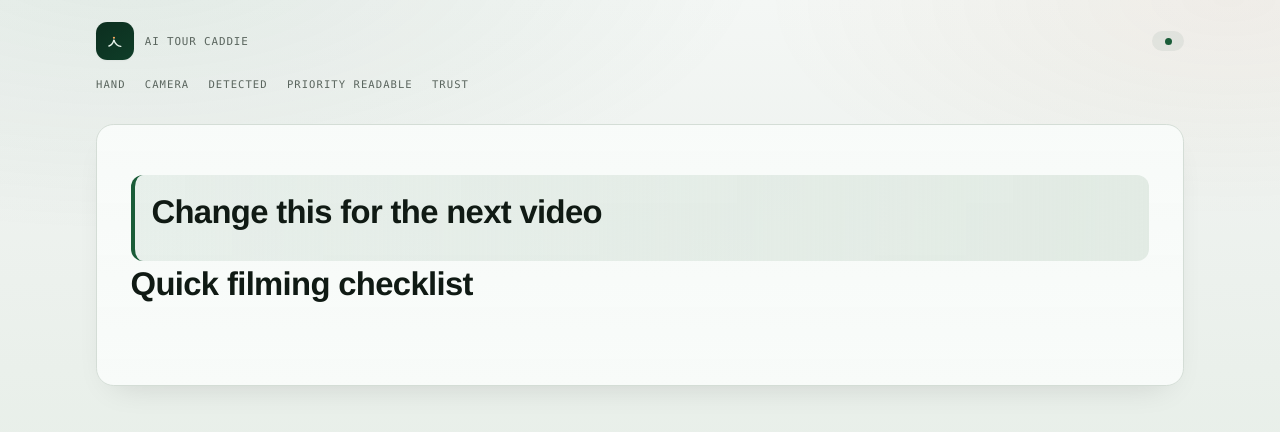
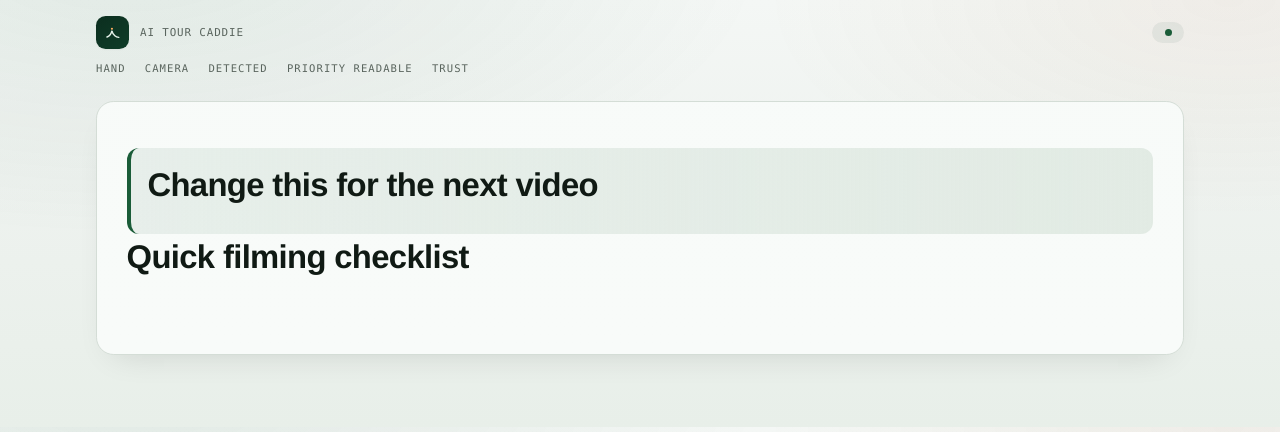
Before and after one commit to kylejames0513-bot/SwingLab, a Python web app: template swinglab/templates/report_guided.html.j2 in a window 1280 px wide. Shown: the top 432 px of the page. Run offline with Jinja, Linux system fonts and the light colour scheme; the template is opened without the code that fills it, so the values that code supplies are empty.

Commit message:
Fix guided report CSS contract collisions and fold density.
Remove data-report-block selectors from CSS, tighten the opening session
chrome, and expect duplicated theater/replay videos in browser checks.

Co-authored-by: kylejames0513-bot <kylejames0513-bot@users.noreply.github.com>

```diff
--- a/swinglab/templates/report_guided.html.j2
+++ b/swinglab/templates/report_guided.html.j2
@@ -91,8 +91,8 @@
     }
     .report-header {
       display: grid;
-      gap: 1rem;
-      padding: 1.4rem 0 1rem;
+      gap: .7rem;
+      padding: 1rem 0 .55rem;
       animation: report-rise .55s ease both;
     }
     .report-brand-row {
@@ -100,7 +100,7 @@
       flex-wrap: wrap;
       align-items: center;
       justify-content: space-between;
-      gap: .75rem 1.25rem;
+      gap: .55rem 1rem;
     }
     .report-brand {
       display: inline-flex;
@@ -113,9 +113,9 @@
     .report-brand__mark {
       display: grid;
       place-items: center;
-      width: 2.35rem;
-      height: 2.35rem;
-      border-radius: .7rem;
+      width: 2.05rem;
+      height: 2.05rem;
+      border-radius: .6rem;
       background: linear-gradient(145deg, var(--surface-dark), var(--green));
       box-shadow: var(--shadow-sm);
       flex: 0 0 auto;
@@ -194,21 +194,20 @@
     main { padding-bottom: 4.5rem; }
     [data-report-block] {
       margin-top: 1rem;
-      padding: clamp(1.15rem, 3vw, 2.1rem);
+      padding: clamp(1rem, 2.6vw, 1.85rem);
       background:
         linear-gradient(180deg, rgba(248, 251, 249, .98), var(--paper));
       border: 1px solid var(--line);
       border-radius: 1.1rem;
       box-shadow: var(--shadow-md);
-      animation: report-rise .65s ease both;
     }
-    [data-report-block="understand"] { animation-delay: .04s; }
-    [data-report-block="practice"] { animation-delay: .08s; }
-    [data-report-block="refilm"] { animation-delay: .12s; }
+    .report-block--enter {
+      animation: report-rise .55s ease both;
+    }
     .next-move {
       position: relative;
       overflow: hidden;
-      border-top: .35rem solid var(--brand-accent, var(--amber));
+      border-top: .3rem solid var(--brand-accent, var(--amber));
       background:
         linear-gradient(135deg, rgba(6, 17, 12, .035), transparent 42%),
         linear-gradient(180deg, #fbfefc, var(--paper));
@@ -217,10 +216,10 @@
       content: "";
       position: absolute;
       inset: 0 auto 0 0;
-      width: .2rem;
+      width: .18rem;
       background: linear-gradient(180deg, var(--green-btn), var(--amber));
       transform-origin: top;
-      animation: cue-bar .8s ease both;
+      animation: cue-bar .7s ease both;
     }
     .eyebrow,
     .step-label,
@@ -238,25 +237,25 @@
       line-height: 1.15;
       letter-spacing: -.02em;
     }
-    h1 { max-width: 18ch; margin: .2rem 0 .85rem; font-size: clamp(1.95rem, 6vw, 3.45rem); }
+    h1 { max-width: 18ch; margin: .15rem 0 .55rem; font-size: clamp(1.75rem, 5.4vw, 3.1rem); }
     h2 { margin: .25rem 0 1rem; font-size: clamp(1.4rem, 3.8vw, 2.05rem); }
     h3 { margin: 1rem 0 .45rem; font-size: 1.05rem; }
     .observation {
       max-width: 62ch;
-      margin: 0 0 1rem;
+      margin: 0 0 .7rem;
       color: var(--ink);
-      font-size: 1.08rem;
+      font-size: 1.02rem;
     }
     .coach-cue {
       max-width: 62ch;
       margin: 0;
-      padding: 1rem 1.1rem 1rem 1.15rem;
+      padding: .75rem .9rem .75rem 1rem;
       background:
         linear-gradient(90deg, rgba(154, 75, 10, .08), rgba(226, 235, 228, .65));
       border: 1px solid rgba(154, 75, 10, .18);
       border-left: .32rem solid var(--amber);
-      border-radius: .85rem;
-      font-size: 1.05rem;
+      border-radius: .75rem;
+      font-size: 1rem;
       box-shadow: inset 0 1px 0 rgba(255, 255, 255, .55);
     }
     .coach-cue strong {
@@ -272,8 +271,8 @@
     .journey-preview {
       display: grid;
       grid-template-columns: repeat(3, 1fr);
-      gap: .55rem;
-      margin: 1.35rem 0 0;
+      gap: .45rem;
+      margin: .9rem 0 0;
       padding: 0;
       list-style: none;
     }
@@ -281,7 +280,7 @@
       display: flex;
       align-items: center;
       justify-content: center;
-      padding: .7rem .65rem;
+      padding: .55rem .55rem;
       color: var(--green);
       text-align: center;
       text-decoration: none;
@@ -687,7 +686,7 @@
     {% if view.outcome == "coaching_ready" %}
     {% set evidence = view.visual_evidence %}
     {% set measurement = evidence.supporting_measurement %}
-    <section class="next-move" data-report-block="next-move"
+    <section class="next-move report-block--enter" data-report-block="next-move"
              data-canonical="priority" aria-labelledby="report-title">
       <p class="eyebrow">{{ view.next_move.eyebrow }}</p>
       {% if view.next_move.mode == "protect" %}
@@ -805,7 +804,7 @@
                 <figcaption>{{ swing.slow_motion_caption }}</figcaption>
               </figure>
               {% if swing.video_poster_media_key %}
-              <figure class="media-theater__card print-only playback-print">
+              <figure class="media-theater__card print-only">
                 <img src="{{ media_path(swing.video_poster_media_key) }}"
                      alt="{{ swing.video_poster_alt_text }}">
                 <figcaption>{{ swing.slow_motion_caption }} · {{ swing.print_playback_reference }}</figcaption>
@@ -823,7 +822,7 @@
                 <figcaption>{{ swing.coach_replay_caption }}</figcaption>
               </figure>
               {% if swing.video_poster_media_key %}
-              <figure class="media-theater__card print-only playback-print">
+              <figure class="media-theater__card print-only">
                 <img src="{{ media_path(swing.video_poster_media_key) }}"
                      alt="{{ swing.video_poster_alt_text }}">
                 <figcaption>{{ swing.coach_replay_caption }} · {{ swing.print_playback_reference }}</figcaption>
```
Also changed, not shown: tests/test_guided_report_browser.py (+3 -1 lines).
